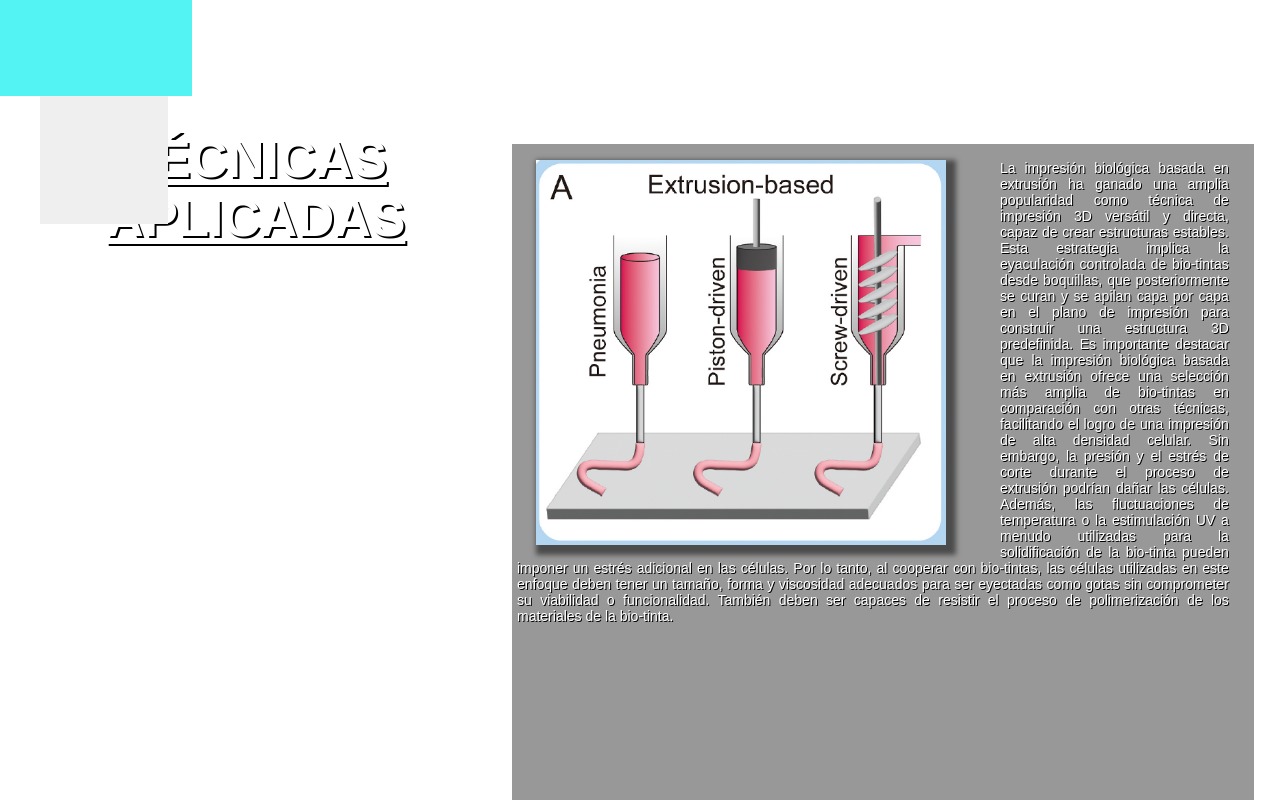
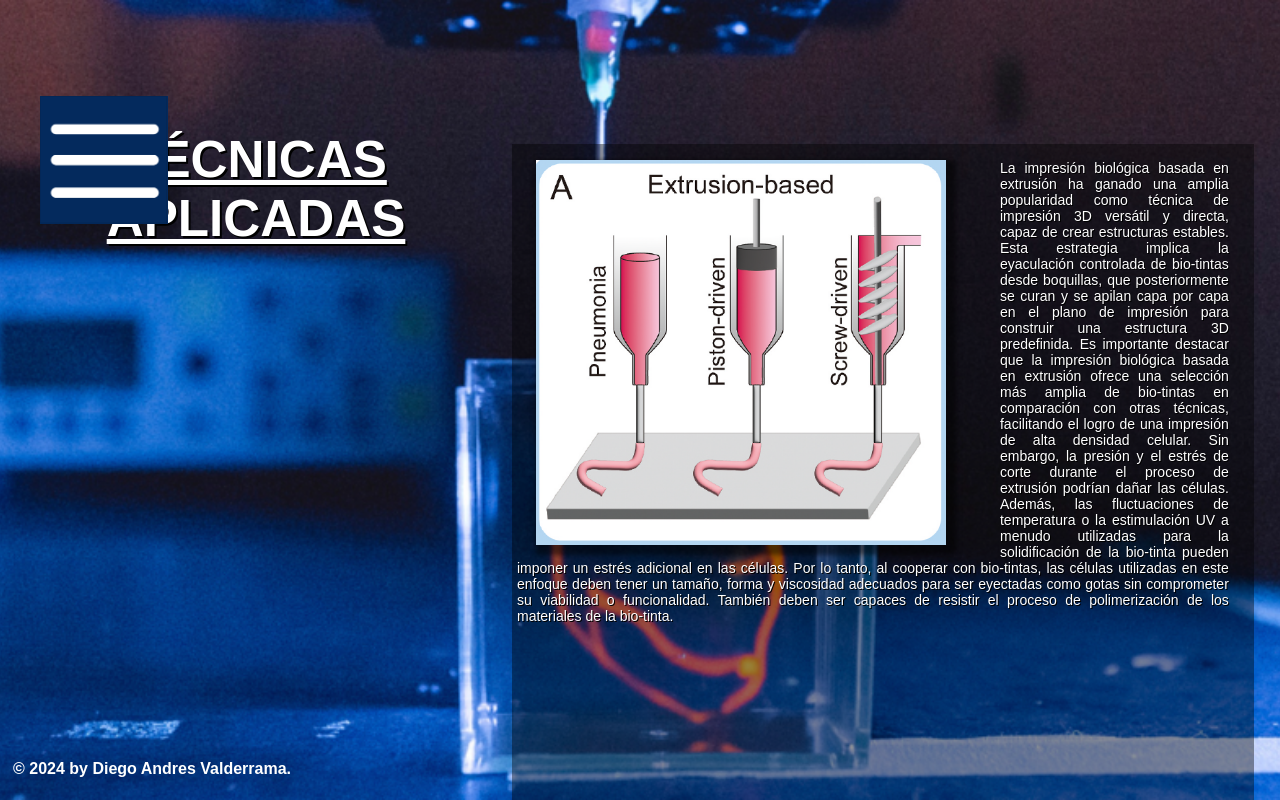
Before and after one commit to MartinAndres97/Paginabioimpresion, a plain HTML site: page tecnicas.html in a window 1280 px wide. Drawn offline with Linux system fonts and the light colour scheme.

Commit message:
Update estilos.css

```diff
--- a/estilos.css
+++ b/estilos.css
@@ -11,7 +11,7 @@ body {
 .seccion {
         width: 100vw; /* Ancho de la ventana del navegador */
         height: 100vh; /* Altura de la ventana del navegador */
-        background-image: url("Imagenes/3DBioprinting.jpg");/* Agrega imagen */
+        background-image: url("3DBioprinting.jpg");/* Agrega imagen */
         margin: 0; /* Elimina los márgenes predeterminados del contenedor */
         background-size: cover; /* La imagen cubrirá completamente el área del contenedor */
         background-position: center; /* La imagen se centrará en el contenedor */
@@ -36,7 +36,7 @@ body {
         height: 12vh; /* Altura igual a la altura de la ventana (viewport height) */
         margin: 0;/* Elimina los márgenes predeterminados del contenedor */
         float: center; /* Para alinear al centro */
-        background-color:rgb(83, 243, 243);/* Color de fondo para la sección izquierdasup */
+        background-color:rgba(83, 243, 243, 0);/* Color de fondo para la sección izquierdasup */
     }
     /* se genera un boton representado en un logo */
     .logo {
@@ -49,7 +49,7 @@ body {
         .boton-imagen {
             width: 27vh; /* Ancho de la imagen del botón */
             height: 9vh; /* Altura de la imagen del boton */
-            background-image: url("Imagenes/logoweb.png"); /* Inserta imagen del boton */
+            background-image: url("logoweb.PNG"); /* Inserta imagen del boton */
             background-size: cover; /* Ajustar la imagen para cubrir el botón */
             background-repeat: no-repeat;
             border: none; /* Sin borde */
@@ -63,7 +63,7 @@ body {
                     position: sticky; /* Establece el posicionamiento fijo */
                     width: 10vw; /* Ancho de la imagen del botón */
                     height: 10vw; /* Altura de la imagen del boton */
-                    background-image: url("Imagenes/menu.PNG"); /* Inserta imagen del boton */
+                    background-image: url("menu.PNG"); /* Inserta imagen del boton */
                     background-size: cover; /* Ajustar la imagen para cubrir el botón */
                     background-color: none;
                     padding: 0px 0px;
@@ -288,7 +288,7 @@ body {
      /* PAGINA 2 a la 6*/
 .seccion2 {
 
-        background-image: url("Imagenes/bioprint.PNG"); /* Ruta de la imagen de fondo */
+        background-image: url("bioprint.PNG"); /* Ruta de la imagen de fondo */
         margin: 0; /* Eliminar márgenes predeterminados del cuerpo */
         background-size: cover; /* Cubrir toda la pantalla */
         background-position: center;/* Centrar la imagen */
```
